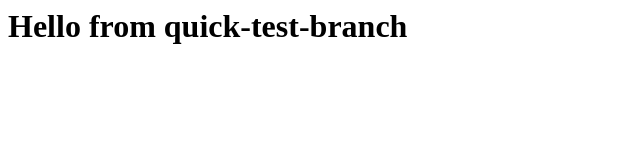
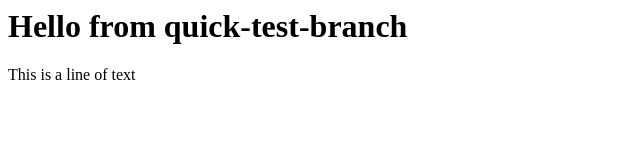
Before and after one commit to FrankLoleit/Physics, a plain HTML site: page index.html in a window 1280 px wide. Shown: the whole page, without its empty margins (0-640 px from the left). Drawn offline with Linux system fonts and the light colour scheme.

Commit message:
Added 'This is a line of text'

```diff
--- a/index.html
+++ b/index.html
@@ -1 +1,2 @@
 <h1>Hello from quick-test-branch</h1>
+<p>This is a line of text</p>
```
